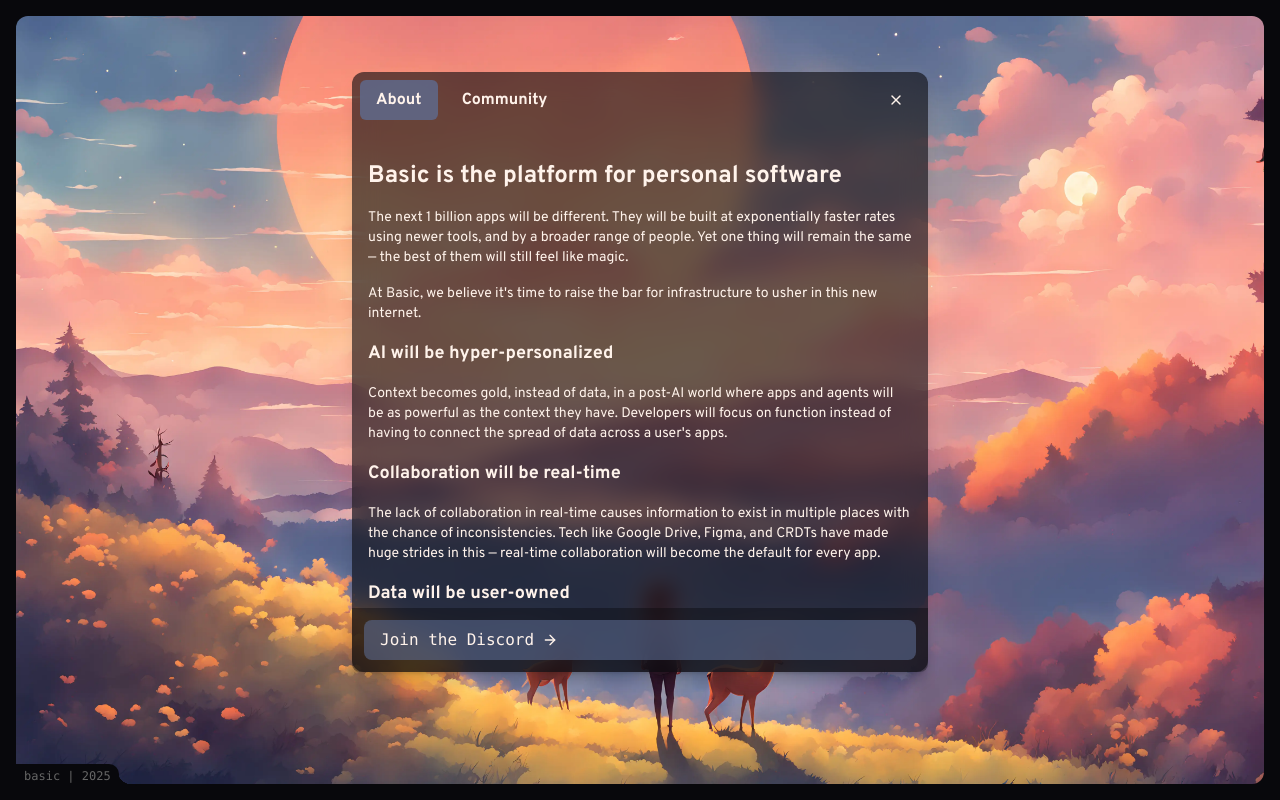
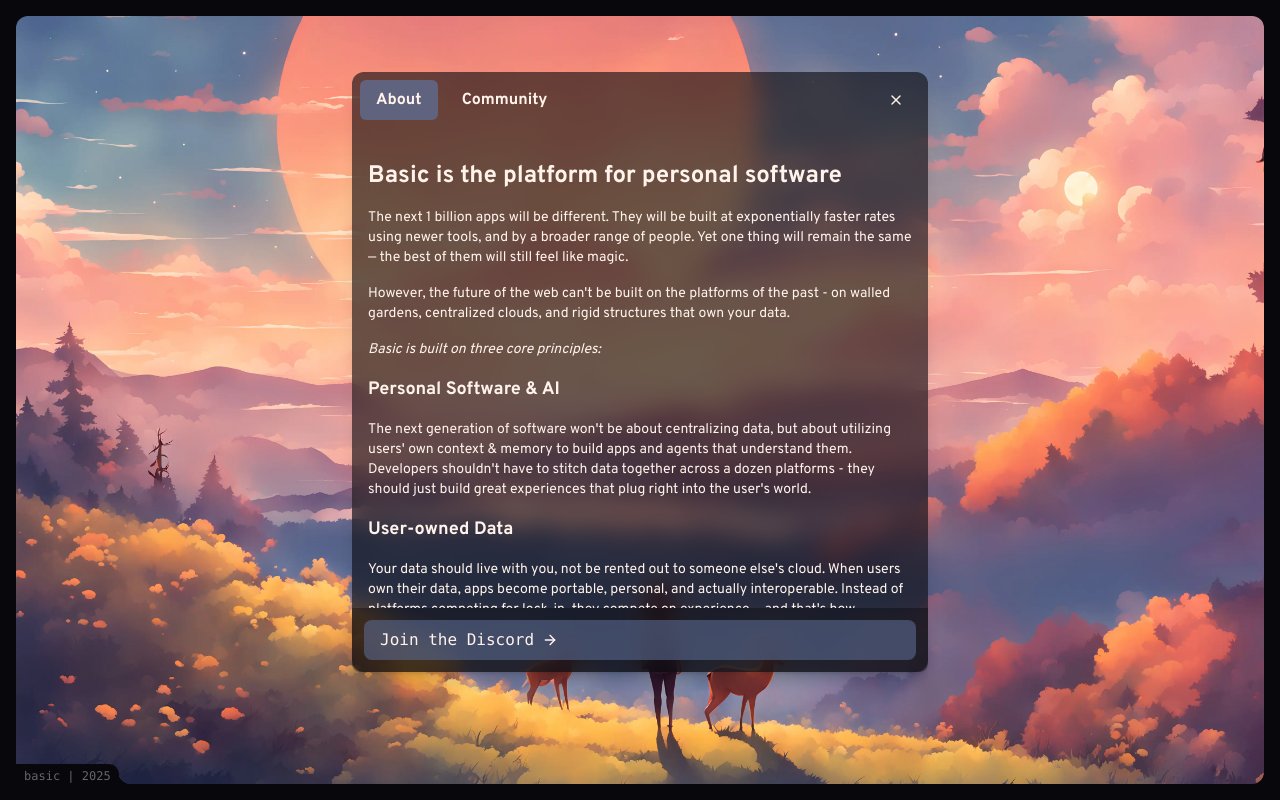
Before and after one commit to basicdb/basic-website, a Next.js app: page / in a window 1280 px wide. Built offline with nearby package versions, Linux system fonts and the light colour scheme; a web font is replaced by a local one.

Commit message:
update copy

```diff
--- a/src/pages/index.tsx
+++ b/src/pages/index.tsx
@@ -77,27 +77,38 @@ function DynamicFooter() {
 
 
               <p className="text-sm">
-                At Basic, we believe it's time to raise the bar for infrastructure to usher in this new internet.
+                However, the future of the web can't be built on the platforms of the past - on walled gardens, centralized clouds, and rigid structures that own your data.
               </p>
 
-              <h2 className="text-lg font-bold">AI will be hyper-personalized</h2>
-              <p className="text-sm">
-                Context becomes gold, instead of data, in a post-AI world where apps and agents will be as powerful as the context they have. Developers will focus on function instead of having to connect the spread of data across a user's apps.
+              <p className="text-sm italic">
+                Basic is built on three core principles:
               </p>
 
-              <h2 className="text-lg font-bold">Collaboration will be real-time</h2>
+              <h2 className="text-lg font-bold">Personal Software & AI</h2>
               <p className="text-sm">
-                The lack of collaboration in real-time causes information to exist in multiple places with the chance of inconsistencies. Tech like Google Drive, Figma, and CRDTs have made huge strides in this — real-time collaboration will become the default for every app.
+                The next generation of software won't be about centralizing data, but about utilizing users' own context & memory to build apps and agents that understand them.
+                Developers shouldn't have to stitch data together across a dozen platforms - they should just build great experiences that plug right into the user's world.
               </p>
 
-              <h2 className="text-lg font-bold">Data will be user-owned</h2>
+              <h2 className="text-lg font-bold">User-owned Data</h2>
               <p className="text-sm">
-                Developers will build lean apps that read data directly from their users. We will iterate and ship faster without worrying about compliance and security. AI / ML models will improve securely without any leakage of sensitive information.
+                Your data should live with you, not be rented out to someone else's cloud.
+                When users own their data, apps become portable, personal, and actually interoperable.
+                Instead of platforms competing for lock-in, they compete on experience — and that's how software should be.
               </p>
+
+              <h2 className="text-lg font-bold">Realtime & Multiplayer</h2>
+              <p className="text-sm">
+                Software is better when it's shared.
+                Whether it's humans or AI agents, everyone should be able to collaborate in real time on the same source of truth - without conflicts, lag, or version hell.
+                Realtime sync turns static apps into living systems, where data, people, and context all work together.
+              </p>
+
 
               <h2 className="text-lg font-bold">…and more!</h2>
               <p className="text-sm">
-                We, at Basic, are dedicated to further the rate of innovation for infrastructure alongside the developments in AI and app creation. Meanwhile, we love to gather like-minded people interested in building the open web.
+                Basic is built on these principles to help create a new kind of internet - one where users own their data, apps are personal, and collaboration is seamless.
+                We love gathering like-minded builders who care about the open web and personal computing.
               </p>
 
               <p className="text-sm">
```
